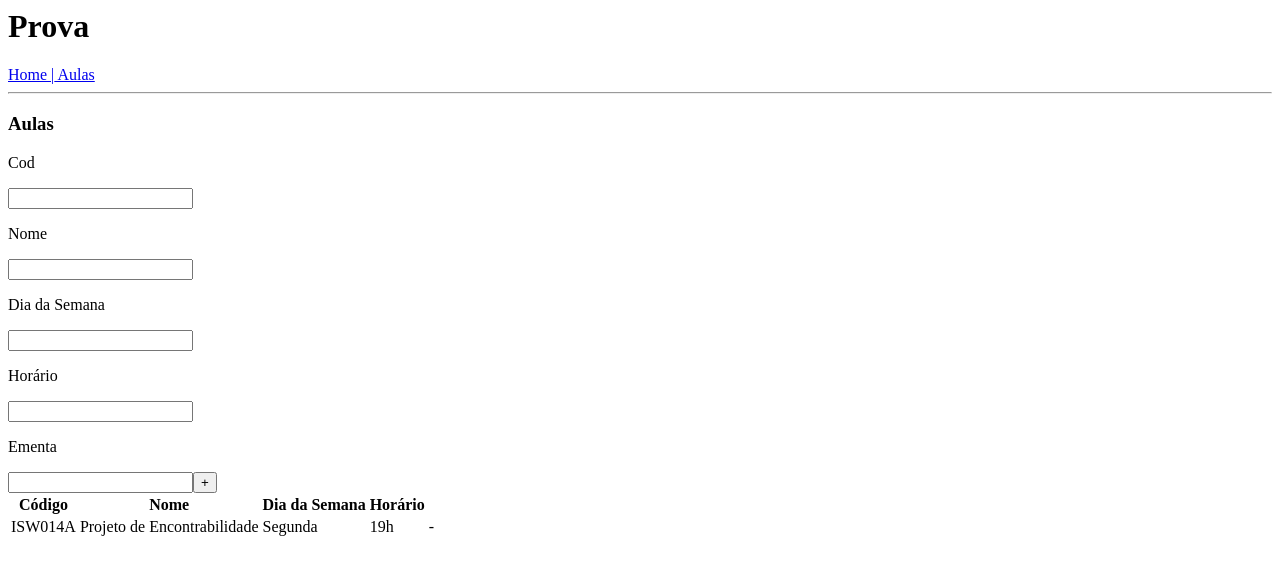
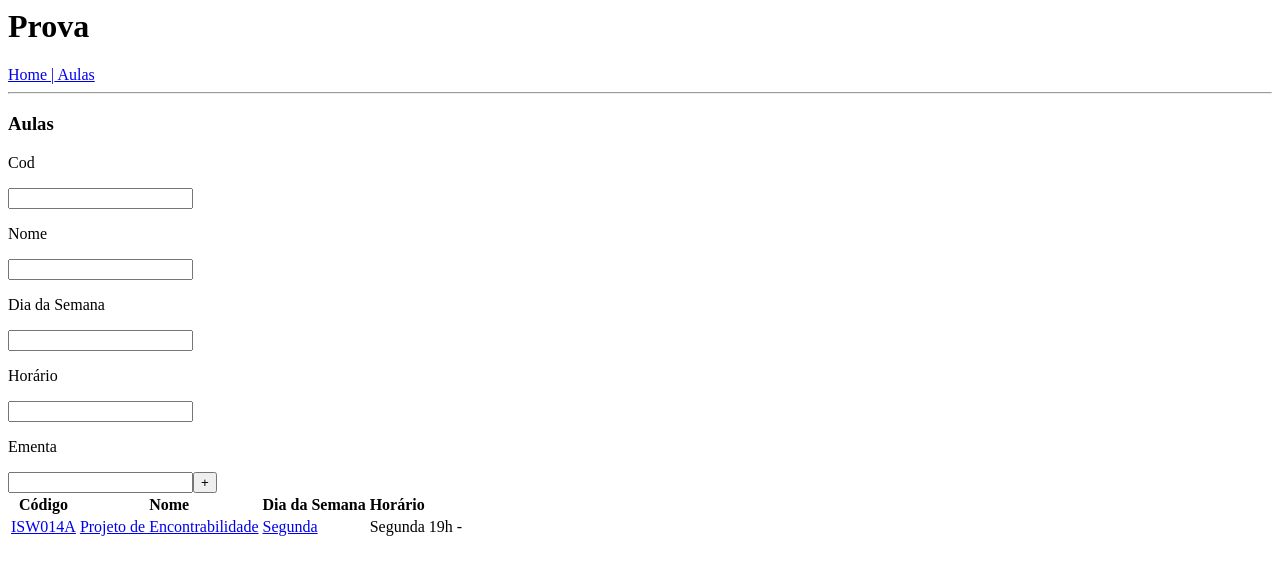
Before and after one commit to carolroc/prova-angular, an Angular app: page /aulas in a window 1280 px wide. Shown: the top 574 px of the page. Built offline with nearby package versions, Linux system fonts and the light colour scheme.

Commit message:
1 file modified

```diff
--- a/src/app/ana-lista-component/ana-lista-component.component.html
+++ b/src/app/ana-lista-component/ana-lista-component.component.html
@@ -1,5 +1,4 @@
 <h3>Aulas</h3>
-
 
 <p>Cod</p>
 <input #cod type="text" />
@@ -41,10 +40,11 @@
   </thead>
   <tbody>
   <tr *ngFor="let disciplinas of disciplina.getList(); index as i">
-  <td>{{ disciplinas.cod }}</td>
-  <td>{{ disciplinas.nome }}</td>
-  <td>{{ disciplinas.diaDaSemana }}</td>
-  <td>{{ disciplinas.horario }}</td>
+  <td><a [routerLink] = "['/aulas',i]">{{ disciplinas.cod }}</a></td>
+  <td><a [routerLink] = "['/aulas',i]">{{ disciplinas.nome }}</a></td>
+  <td><a [routerLink] = "['/aulas',i]">{{ disciplinas.diaDaSemana }}</a></td>
+  <td [routerLink] = "['/aulas',i]"><a>{{ disciplinas.diaDaSemana }}</a></td>
+  <td [routerLink] = "['/aulas',i]"><a>{{ disciplinas.horario }}</a></td>
   <td>
     <span (click)="disciplina.remove(i)" style="cursor: pointer">-</span>
   </td>
```
